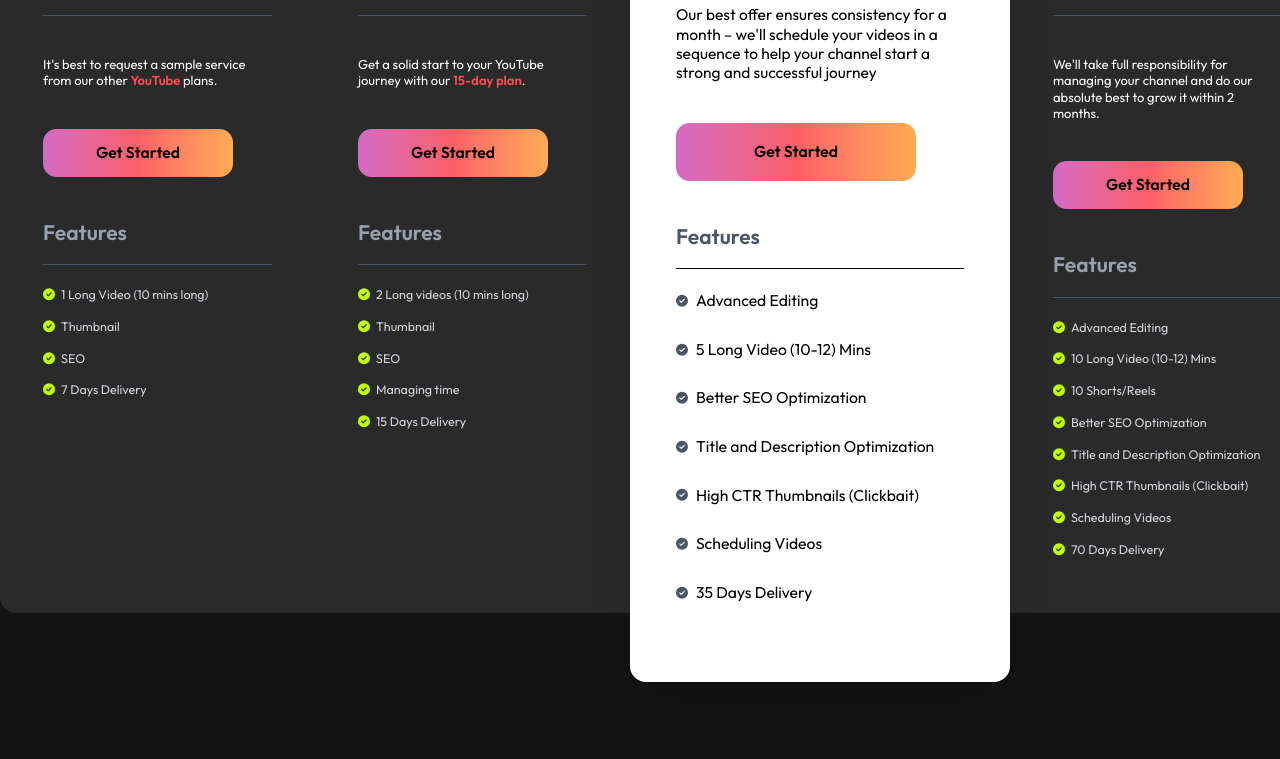
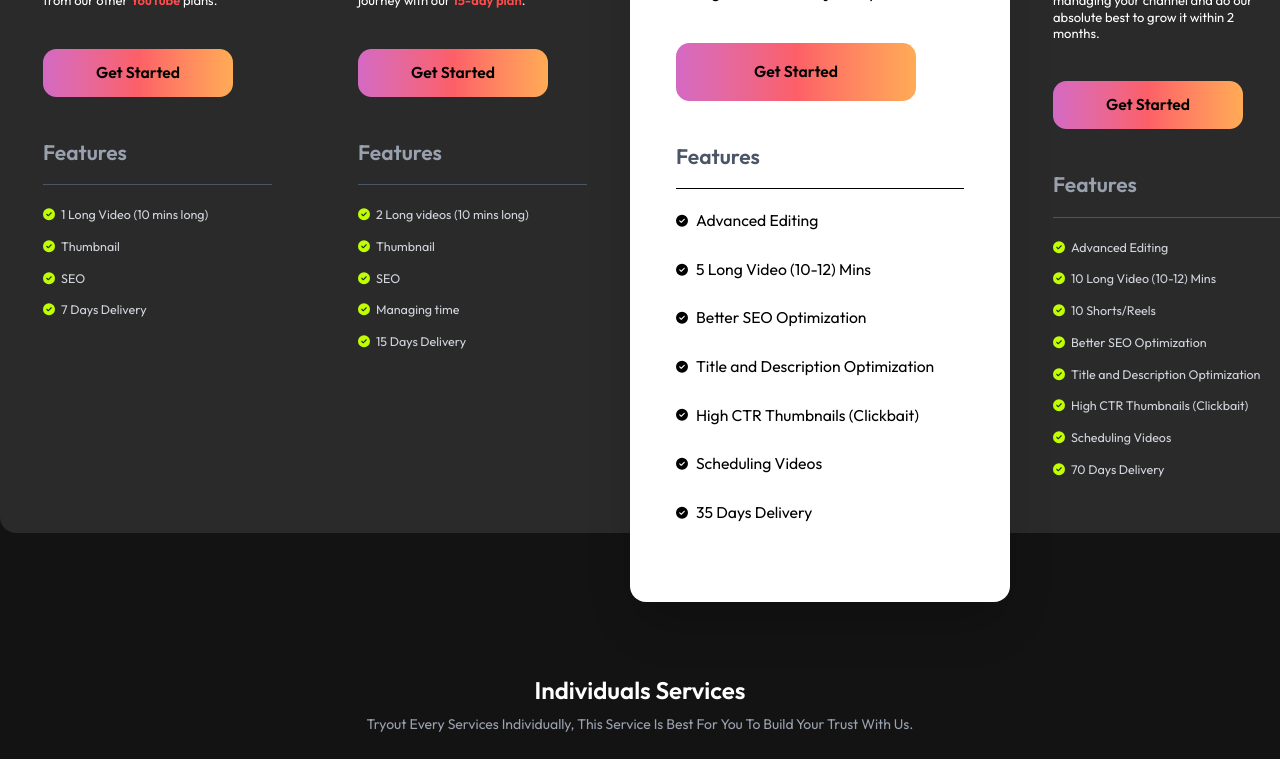
Before and after one commit to MoyasiGinko/SS-Media-website, a Next.js app: page /pricing in a window 1280 px wide. Shown: the part 1110-1869 px from the top of the page. Built offline with nearby package versions, Linux system fonts and the light colour scheme.

Commit message:
Update PlansSection.tsx

```diff
--- a/components/pricing-page/plans/PlansSection.tsx
+++ b/components/pricing-page/plans/PlansSection.tsx
@@ -82,7 +82,7 @@ const PlansSection = () => {
   return (
     <>
       {/* Our Packages Section */}
-      <section className="mb-20">
+      <section className="mb-10">
         <h3 className="text-xl md:text-2xl font-semibold text-center mb-2">
           Our Packages
         </h3>
@@ -91,7 +91,7 @@ const PlansSection = () => {
           Journey Our Packages Will Provide You The Best Value.
         </p>
 
-        <div className="flex justify-center mb-10 gap-2 text-xs md:text-sm font-semibold">
+        <div className="flex justify-center gap-2 text-xs md:text-sm font-semibold">
           <button
             type="button"
             className={`rounded-full px-4 py-1 ${
@@ -232,7 +232,7 @@ const PlansSection = () => {
                           {isHighlight ? (
                             <FontAwesomeIcon
                               icon={faCheckCircle}
-                              className="text-gray-600 w-3 h-3"
+                              className="text-black w-3 h-3"
                             />
                           ) : (
                             <FontAwesomeIcon
```
